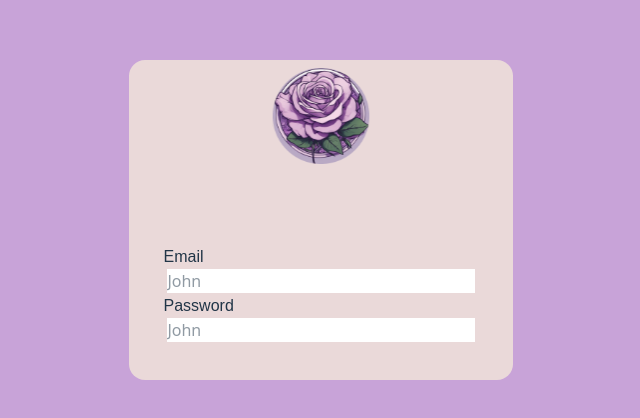
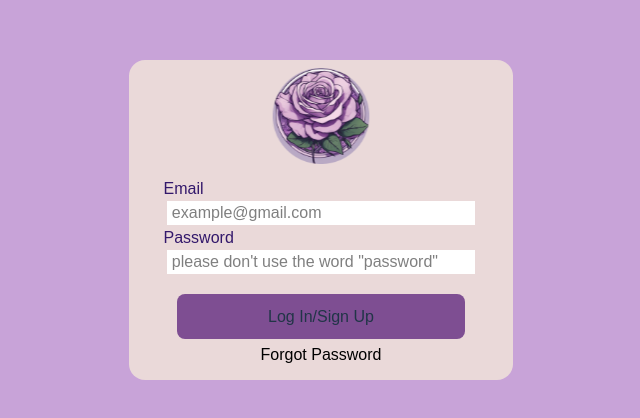
Before and after one commit to ayfatoye/better-budget, a React (Vite) app: page / in a window 1280 px wide. Shown: the part 180-598 px from the top of the page, without its empty margins (319-959 px from the left). Built offline with nearby package versions, Linux system fonts and the light colour scheme.

Commit message:
added the log in/sign up and forgot password buttons, to get ready for integration with database.

```diff
--- a/src/index.css
+++ b/src/index.css
@@ -56,7 +56,7 @@ button {
   padding: 0.6em 1.2em;
   font-size: 1em;
   font-weight: 500;
-  font-family: inherit;
+  font-family: poppins, sans-serif;
   background-color: #1a1a1a;
   cursor: pointer;
   transition: border-color 0.25s;
--- a/src/pages/LandingPage.tsx
+++ b/src/pages/LandingPage.tsx
@@ -7,20 +7,25 @@ function LandingPage() {
         <div style={{backgroundColor: "#C8A3D8"}} className="w-screen h-screen flex justify-center items-center">
             <div style={{backgroundColor: "#EAD9D9"}} className="rounded-2xl w-[90vw] h-[40vh] md:w-[40vw] md:h-[40vh] xl:w-[30vw] xl:h-[40vh] ">
                 <img src="/logo.svg" alt="Logo" className="w-[30%] h-[30%] mx-auto mt-2 mb-2"/>
-                <div className="mt-20">
+                <div className="mt-3">
                     <div className="flex flex-col justify-center items-center">
                         <div className="w-full">
-                            <label className="font-poppins items-start ml-[9%]">Email</label>
+                            <label style={{color: "#33186B"}} className="font-poppins items-start ml-[9%] text-">Email</label>
                         </div>
-                            <input className="bg-white w-[80%]" type="text" id="email"  placeholder="John" required />
+                            <input className="font-poppins bg-white w-[80%] text-black" type="text" id="email"  placeholder=" example@gmail.com" required />
                     </div>
 
                     <div className="flex flex-col justify-center items-center">
                         <div className="w-full">
-                            <label className="font-poppins items-start ml-[9%]">Password</label>
+                            <label style={{color: "#33186B"}} className="font-poppins items-start ml-[9%]">Password</label>
                         </div>
-                            <input className="bg-white w-[80%]" type="text" id="password"  placeholder="John" required />
+                            <input className="font-poppins bg-white w-[80%] text-black" type="text" id="password"  placeholder=" please don't use the word &quot;password&quot;" required />
+
+                            <button type="button" style={{backgroundColor: "#7E4E92"}} className="font-poppins mt-5 w-[75%]">Log In/Sign Up</button>
+                            <p style={{color: "#000000"}} className="font-poppins items-center mt-1">Forgot Password</p>
                     </div>
+
+
                 </div>
             </div>
         </div>
```
